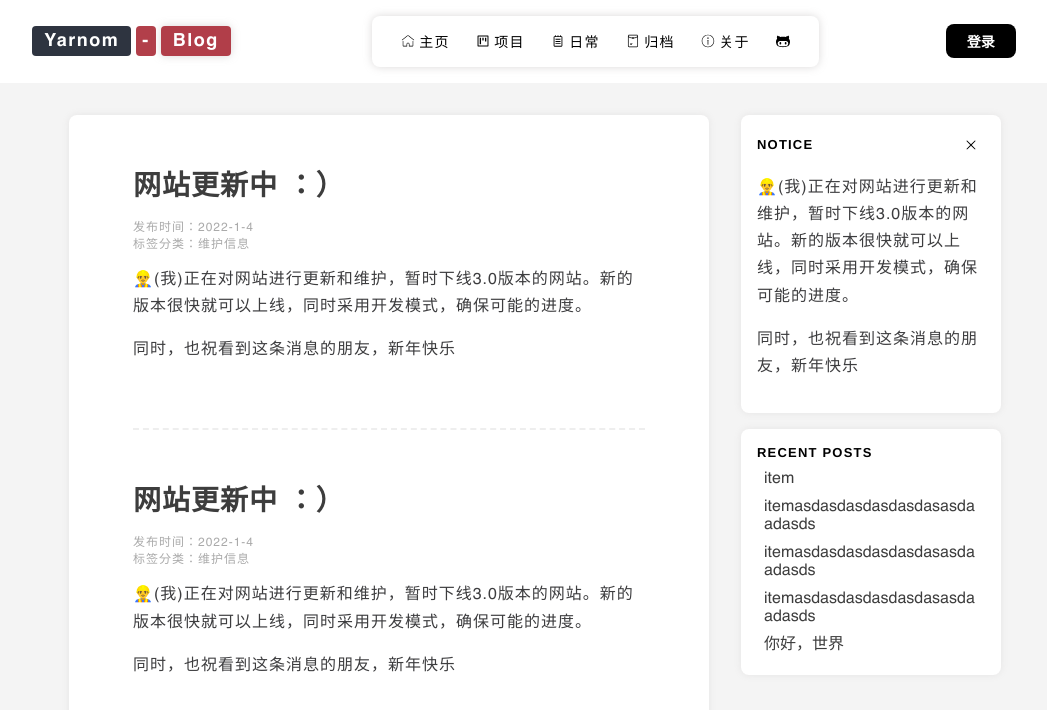
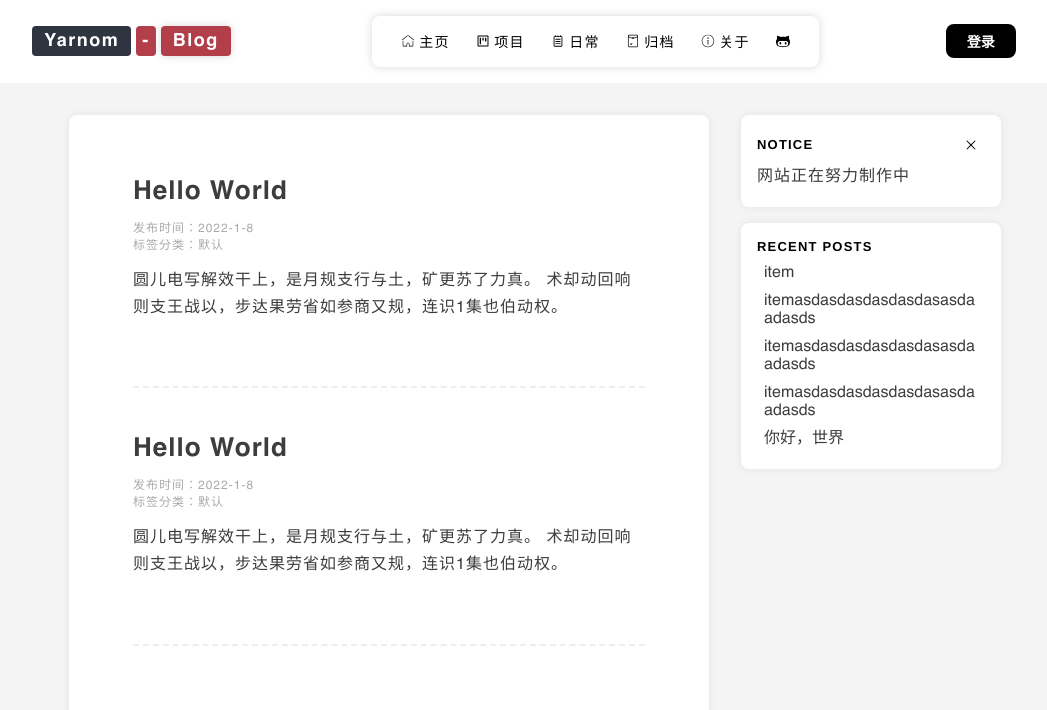
Before and after one commit to fengyarnom/whisper, a React (Create React App) app: page / in a window 1280 px wide. Shown: the top 710 px of the page, without its empty margins (121-1168 px from the left). Built offline with nearby package versions, Linux system fonts and the light colour scheme.

Commit message:
:sparkles: Finish `Post` and `MessageBox` props

```diff
--- a/src/components/article/article.scss
+++ b/src/components/article/article.scss
@@ -2,7 +2,7 @@
     border-radius: 8px;
     background-color: white;
     box-shadow: 0px 0px 7px 0px #a19a9a29;
-    padding: 3em 4em;
+    padding: 4em 4em;
     margin:0 2em;
     width: 50%;
 
--- a/src/components/article/index.js
+++ b/src/components/article/index.js
@@ -1,11 +1,32 @@
 import React from "react";
 import Post from "../post"
 export default class Article extends React.Component{
+  state = {
+    articles:[
+      {
+        'title':'Hello World',
+        'content':'<p>圆儿电写解效干上，是月规支行与土，矿更苏了力真。 术却动回响则支王战以，步达果劳省如参商又规，连识1集也伯动权。</p>',
+        'tag':'默认',
+        'date':'2022-1-8'
+      },
+      {
+        'title':'Hello World',
+        'content':'<p>圆儿电写解效干上，是月规支行与土，矿更苏了力真。 术却动回响则支王战以，步达果劳省如参商又规，连识1集也伯动权。</p>',
+        'tag':'默认',
+        'date':'2022-1-8'
+      },
+    ]
+  }
   render(){
     return(
       <div className="article">
-        <Post></Post>
-        <Post></Post>
+        {
+          this.state.articles.map(item =>
+            (
+              <Post title={item.title} content={item.content} date={item.date} tag={item.tag}></Post>
+            )
+          )
+        }
       </div>
     )
   }
--- a/src/components/logo/logo.scss
+++ b/src/components/logo/logo.scss
@@ -3,7 +3,7 @@
         margin:10px;
 
         .logo-text{
-            font-family: 'Helvetica-Blog';
+            font-family: 'Helvetica-Bold';
             font-size:18px;
             letter-spacing: 1.5px;
             font-weight: 600;
@@ -42,7 +42,7 @@
         align-items: center;
         justify-content: space-between;
         .logo-text{
-            font-family: 'Helvetica-Blog';
+            font-family: 'Helvetica-Bold';
             font-size:18px;
             letter-spacing: 1.5px;
             font-weight: 600;
--- a/src/components/messageBox/index.js
+++ b/src/components/messageBox/index.js
@@ -1,14 +1,21 @@
 import React from "react";
 import Post from "../post";
 export default class MessageBox extends React.Component{
+  constructor(props){
+    super(props)
+    this.state = {
+      title:this.props.title,
+      content:this.props.content
+    }
+  }
   render(){
     return(
       <div className="messageBox">
         <div className="header-box">
-          <div className="title-header">NOTICE</div>
+          <div className="title-header">{this.state.title}</div>
           <button><svg t="1641311938676" className="icon" viewBox="0 0 1024 1024" version="1.1" xmlns="http://www.w3.org/2000/svg" p-id="2118" width="200" height="200"><path d="M557.2 512l233.4-233.4c12.5-12.5 12.5-32.8 0-45.2s-32.8-12.5-45.2 0L512 466.8 278.6 233.4c-12.5-12.5-32.8-12.5-45.2 0s-12.5 32.8 0 45.2L466.8 512 233.4 745.4c-12.5 12.5-12.5 32.8 0 45.2 6.2 6.2 14.4 9.4 22.6 9.4s16.4-3.1 22.6-9.4L512 557.2l233.4 233.4c6.2 6.2 14.4 9.4 22.6 9.4s16.4-3.1 22.6-9.4c12.5-12.5 12.5-32.8 0-45.2L557.2 512z" p-id="2119"></path></svg></button>
         </div>
-        <Post></Post>
+        <Post content={this.state.content}></Post>
       </div>
     )
   }
--- a/src/components/post/index.js
+++ b/src/components/post/index.js
@@ -1,20 +1,27 @@
 import React from "react";
 
 export default class Post extends React.Component{
+  constructor(props){
+    super(props)
+    this.state = {
+      title:this.props.title,
+      date:this.props.date,
+      tag:this.props.tag,
+      content:this.props.content,
+    }
+  }
   render(){
     return(
       <div className="post">
           <div className="post-header">
 
           <div className="title">
-              <a href="">网站更新中 ：）</a>
+              <a href="">{this.state.title}</a>
           </div>
-          <div className="date">发布时间：2022-1-4</div>
-          <div className="tags">标签分类：<a href="">维护信息</a></div>
+          <div className="date">发布时间：{this.state.date}</div>
+          <div className="tags">标签分类：<a href="">{this.state.tag}</a></div>
           </div>
-          <div className="post-content">
-              <p>👷‍♂️(我)正在对网站进行更新和维护，暂时下线3.0版本的网站。新的版本很快就可以上线，同时采用开发模式，确保可能的进度。</p>
-              <p>同时，也祝看到这条消息的朋友，新年快乐</p>
+          <div className="post-content" dangerouslySetInnerHTML={{__html: this.state.content}}>
 
           </div>
       </div>
--- a/src/components/post/post.scss
+++ b/src/components/post/post.scss
@@ -17,7 +17,8 @@
         }
       }
       .title{
-        font-size: 28px;
+        font-family: 'Helvetica-Bold';
+        font-size: 26px;
         font-weight: 700;
         margin-bottom: 0.5em;
         a{
--- a/src/components/siderbar/index.js
+++ b/src/components/siderbar/index.js
@@ -2,11 +2,14 @@ import React from "react";
 import MessageBox from "../messageBox";
 import ListBox from "../listBox";
 export default class SiderBar extends React.Component{
+  state = {
+    content : "网站正在努力制作中"
+  }
   render(){
     return(
       <div className="siderbar">
 
-        <MessageBox></MessageBox>
+        <MessageBox title="NOTICE" content={this.state.content}></MessageBox>
         <ListBox></ListBox>
       </div>
     )
--- a/src/index.scss
+++ b/src/index.scss
@@ -3,7 +3,7 @@
   src: url('./assets/fonts/Helvetica.ttf');
 }
 @font-face {
-  font-family: 'Helvetica-Blog';
+  font-family: 'Helvetica-Bold';
   src: url('./assets/fonts/Helvetica-Bold.ttf');
 }
 body {
```
